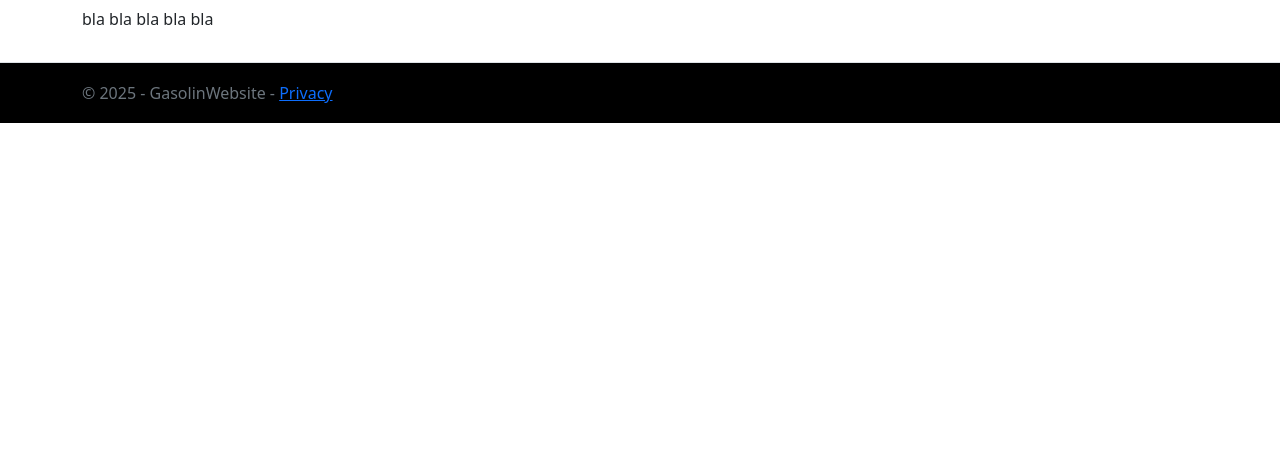
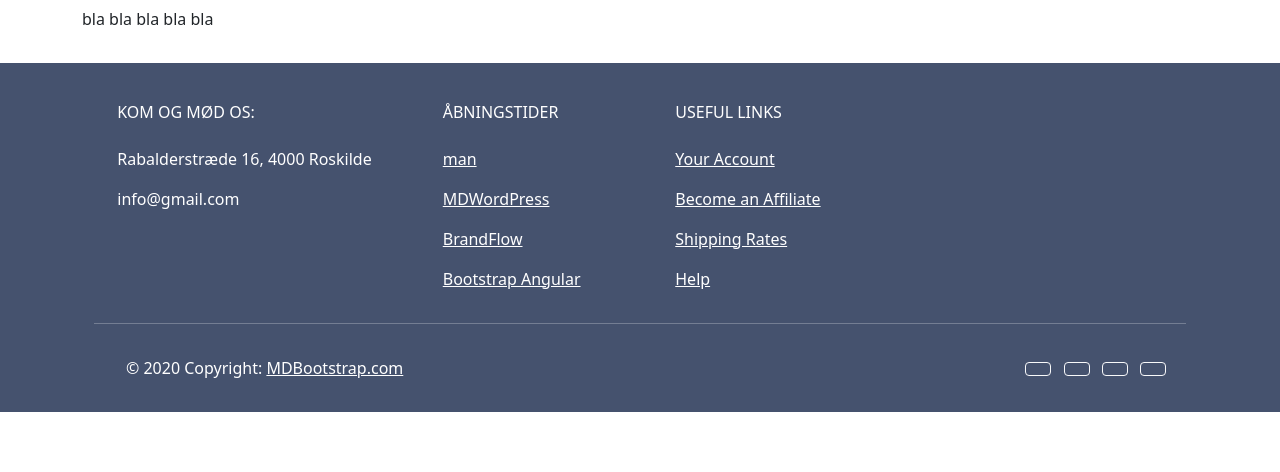
Before and after one commit to Andershgras/GasolinWebsite, an ASP.NET Core app: page / in a window 1280 px wide. Shown: the part 1099-1571 px from the top of the page. Before the commit the page ends 1222 px from the top, so only its background shows below. Run offline with ASP.NET Core 8, Linux system fonts and the light colour scheme; style sheets or scripts are compiled from the project's sources.

Commit message:
navbar + footer

```diff
--- a/GasolinWebsite/Pages/Shared/_Layout.cshtml
+++ b/GasolinWebsite/Pages/Shared/_Layout.cshtml
@@ -11,42 +11,41 @@
 <body>
     <header>
         <!-- Navigations baren-->
-        <nav class="navbar navbar-expand-lg bg-black">
+        <nav class="navbar navbar-expand-lg bg-black .text-white">
             <div class="container-fluid">
-                <a class="navbar-brand" href="#">Navbar</a>
+                <!-- 1. element i navbaren: icon-->
+
+                <a class="navbar-brand" href="/Pages/Index.cshtml">Ico</a>
                 <button class="navbar-toggler" type="button" data-bs-toggle="collapse" data-bs-target="#navbarNavDropdown" aria-controls="navbarNavDropdown" aria-expanded="false" aria-label="Toggle navigation">
                     <!-- her kan et icon indsættes-->
-                    <span class="navbar-toggler-icon"> Icon</span>
+                    <span class="navbar-toggler-icon"> </span>
                 </button>
                 <div class="collapse navbar-collapse" id="navbarNavDropdown">
                     <ul class="navbar-nav">
-
-                        <li class="nav-item">
+                        <!-- navbar elemente 1 home-->
+                        <li class="nav-item text-body">
                             <a class="nav-link active" aria-current="page" href="#">Home</a>
                         </li>
+                        <!-- navbar element 2 -->
                         <li class="nav-item">
                             <a class="nav-link" href="#">Features</a>
                         </li>
+                        <!-- navvbar element 3-->
                         <li class="nav-item">
-                            <a class="nav-link" href="#">Om gruppens medlemmer</a>
+                            <a class="nav-link" asp-area="" asp-page="/GasolinBiography">Band Biography</a>
                         </li>
+                        <!-- navbar element 4-->
                         <li class="nav-item dropdown">
                             <a class="nav-link dropdown-toggle" href="#" role="button" data-bs-toggle="dropdown" aria-expanded="false">
                                 Udstilling
                             </a>
                             <ul class="dropdown-menu">
+                                <!-- Elementerne i dropdown menu-->
                                 <li><a class="dropdown-item" href="#">Action</a></li>
                                 <li><a class="dropdown-item" href="#">Another action</a></li>
                                 <li><a class="dropdown-item" href="#">Something else here</a></li>
                             </ul>
                         </li>
-                        <li class="nav-item">
-                            <a class="nav-link text-dark" asp-area="" asp-page="/GasolinBiography">Band Biography</a>
-                        </li>
-
-                        <li
-                            class = "nav-item">
-                        <a asp-page="/"></a></li>
 
                     </ul>
                 </div>
@@ -59,13 +58,135 @@
         </main>
     </div>
 
-    <footer class="border-top footer text-muted bg-black align-content-lg-end">
-        <div class="container align-bottom">
-            &copy; 2025 - GasolinWebsite - <a asp-area="" asp-page="/Privacy">Privacy</a>
-        </div>
+    <!-- Remove the container if you want to extend the Footer to full width. -->
 
+        <!-- Footer -->
+        <footer class="text-center text-lg-start text-white"
+                style="background-color: #45526e">
+            <!-- Grid container -->
+            <div class="container p-4 pb-0">
+                <!-- Section: Links -->
+                <section class="">
+                    <!--Grid row-->
+                    <div class="row">
+                        <!-- Grid column -->
+                        <div class="col-md-3 col-lg-3 col-xl-3 mx-auto mt-3">
+                        <h6 class="text-uppercase mb-4 font-weight-bold">Kom og mød os:</h6>
+                        <p><i class="fas fa-home mr-3"></i> Rabalderstræde 16, 4000 Roskilde</p>
+                        <p><i class="fas fa-envelope mr-3"></i> info@gmail.com</p>
 
-    </footer>
+                        </div>
+                        <!-- Grid column -->
+
+                        <hr class="w-100 clearfix d-md-none" />
+
+                        <!-- Grid column -->
+                        <div class="col-md-2 col-lg-2 col-xl-2 mx-auto mt-3">
+                            <h6 class="text-uppercase mb-4 font-weight-bold">Åbningstider</h6>
+                            <p>
+                                <a class="text-white">man</a>
+                            </p>
+                            <p>
+                                <a class="text-white">MDWordPress</a>
+                            </p>
+                            <p>
+                                <a class="text-white">BrandFlow</a>
+                            </p>
+                            <p>
+                                <a class="text-white">Bootstrap Angular</a>
+                            </p>
+                        </div>
+                        <!-- Grid column -->
+
+                        <hr class="w-100 clearfix d-md-none" />
+
+                        <!-- Grid column -->
+                        <div class="col-md-3 col-lg-2 col-xl-2 mx-auto mt-3">
+                            <h6 class="text-uppercase mb-4 font-weight-bold">
+                                Useful links
+                            </h6>
+                            <p>
+                                <a class="text-white">Your Account</a>
+                            </p>
+                            <p>
+                                <a class="text-white">Become an Affiliate</a>
+                            </p>
+                            <p>
+                                <a class="text-white">Shipping Rates</a>
+                            </p>
+                            <p>
+                                <a class="text-white">Help</a>
+                            </p>
+                        </div>
+
+                        <!-- Grid column -->
+                        <hr class="w-100 clearfix d-md-none" />
+
+                        <!-- Grid column -->
+                        <div class="col-md-4 col-lg-3 col-xl-3 mx-auto mt-3">
+
+                        </div>
+                        <!-- Grid column -->
+                    </div>
+                    <!--Grid row-->
+                </section>
+                <!-- Section: Links -->
+
+                <hr class="my-3">
+
+                <!-- Section: Copyright -->
+                <section class="p-3 pt-0">
+                    <div class="row d-flex align-items-center">
+                        <!-- Grid column -->
+                        <div class="col-md-7 col-lg-8 text-center text-md-start">
+                            <!-- Copyright -->
+                            <div class="p-3">
+                                © 2020 Copyright:
+                                <a class="text-white" href="https://mdbootstrap.com/">MDBootstrap.com</a>
+                            </div>
+                            <!-- Copyright -->
+                        </div>
+                        <!-- Grid column -->
+                        <!-- Grid column -->
+                        <div class="col-md-5 col-lg-4 ml-lg-0 text-center text-md-end">
+                            <!-- Facebook -->
+                            <a class="btn btn-outline-light btn-floating m-1"
+                               class="text-white"
+                               role="button">
+                                <i class="fab fa-facebook-f"></i>
+                            </a>
+
+                            <!-- Twitter -->
+                            <a class="btn btn-outline-light btn-floating m-1"
+                               class="text-white"
+                               role="button">
+                                <i class="fab fa-twitter"></i>
+                            </a>
+
+                            <!-- Google -->
+                            <a class="btn btn-outline-light btn-floating m-1"
+                               class="text-white"
+                               role="button">
+                                <i class="fab fa-google"></i>
+                            </a>
+
+                            <!-- Instagram -->
+                            <a class="btn btn-outline-light btn-floating m-1"
+                               class="text-white"
+                               role="button">
+                                <i class="fab fa-instagram"></i>
+                            </a>
+                        </div>
+                        <!-- Grid column -->
+                    </div>
+                </section>
+                <!-- Section: Copyright -->
+            </div>
+            <!-- Grid container -->
+        </footer>
+        <!-- Footer -->
+
+    <!-- End of .container -->
 
     <script src="~/lib/jquery/dist/jquery.min.js"></script>
     <script src="~/lib/bootstrap/dist/js/bootstrap.bundle.min.js"></script>
```
